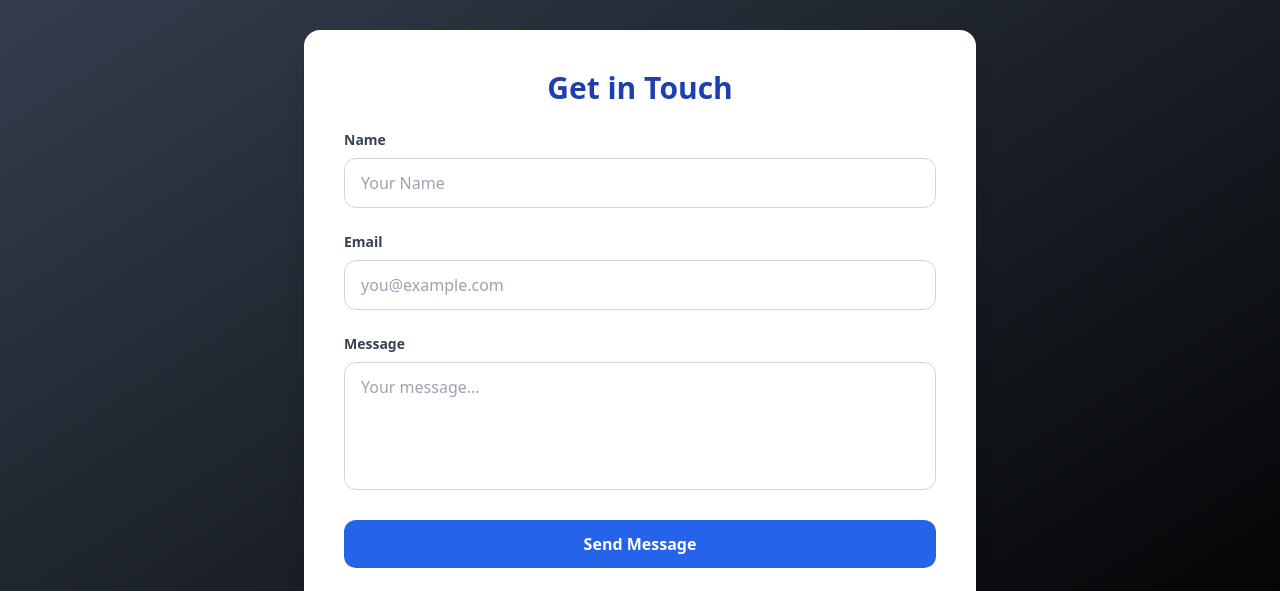
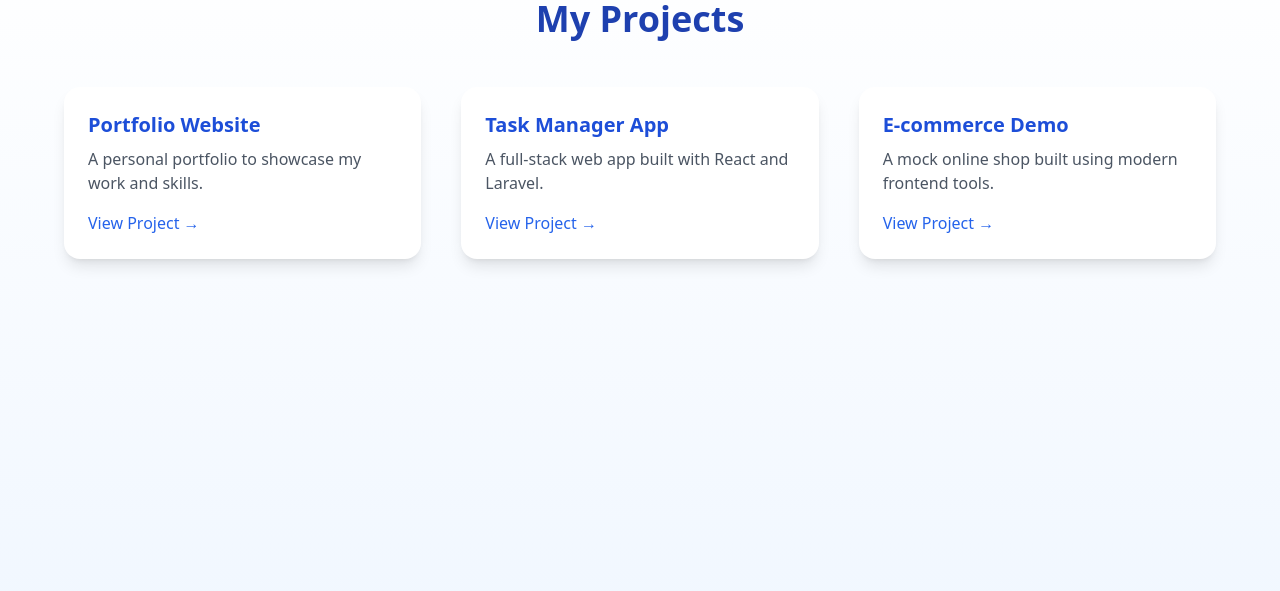
Before and after one commit to miracl3-dreams/my-portfolio, a React (Vite) app: page / in a window 1280 px wide. Shown: the part 1721-2312 px from the top of the page. Built offline with nearby package versions, Linux system fonts and the light colour scheme.

Commit message:
feat: add skills and footer

```diff
--- a/src/App.jsx
+++ b/src/App.jsx
@@ -2,6 +2,7 @@ import { Routes, Route, Navigate } from "react-router-dom";
 import NavigationBar from "@/components/NavigationBar";
 import Home from "@/pages/Home";
 import About from "@/pages/About";
+import Skills from "@/pages/Skills";
 import Contact from "@/pages/Contact";
 import Projects from "@/pages/Projects";
 import Footer from "@/components/Footer";
@@ -14,7 +15,7 @@ function App() {
       <NavigationBar />
       <Home />
       <About />
-      <Contact />
+      <Skills />
       <Projects />
       <Footer />
     </>
```
